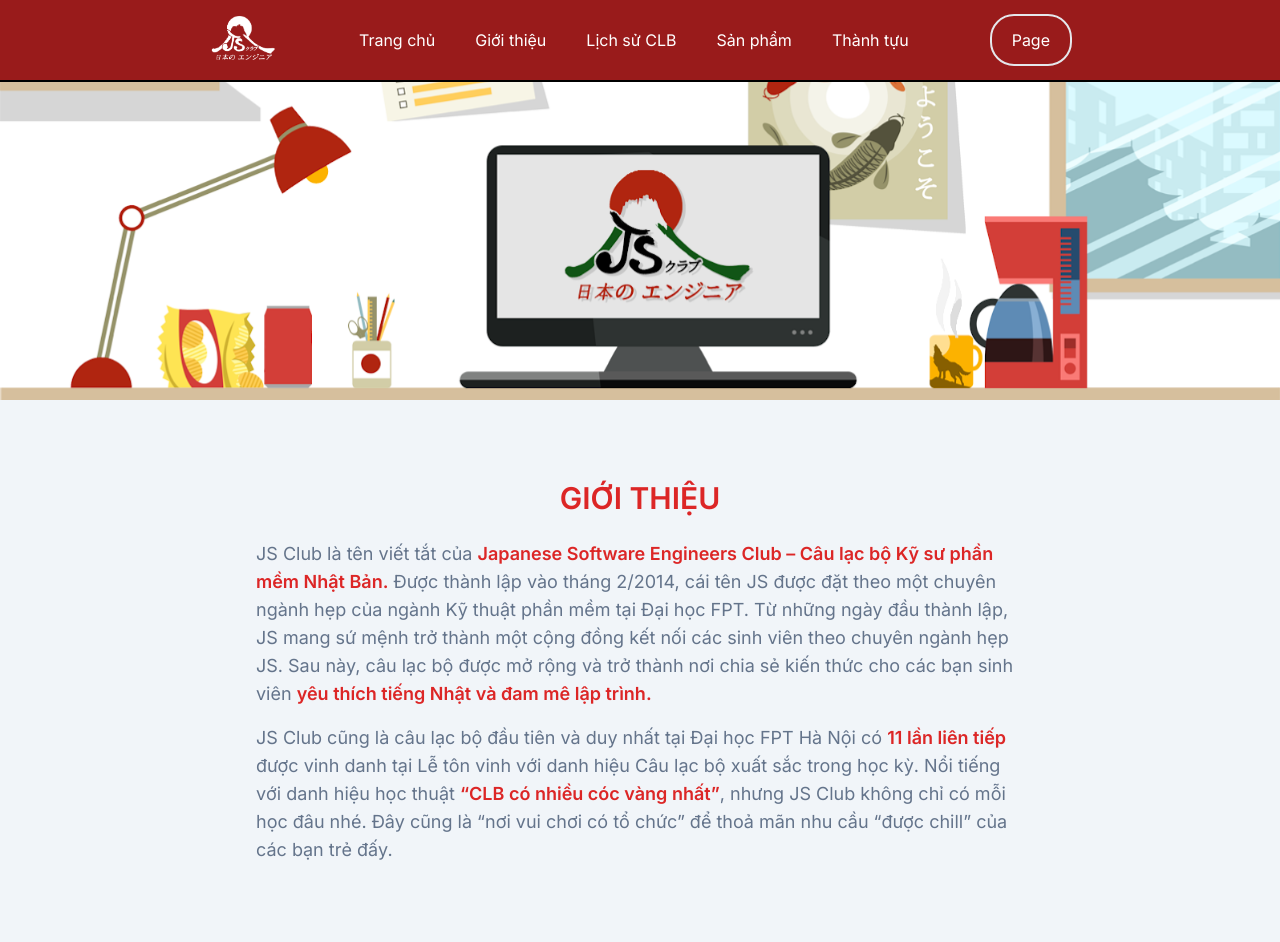
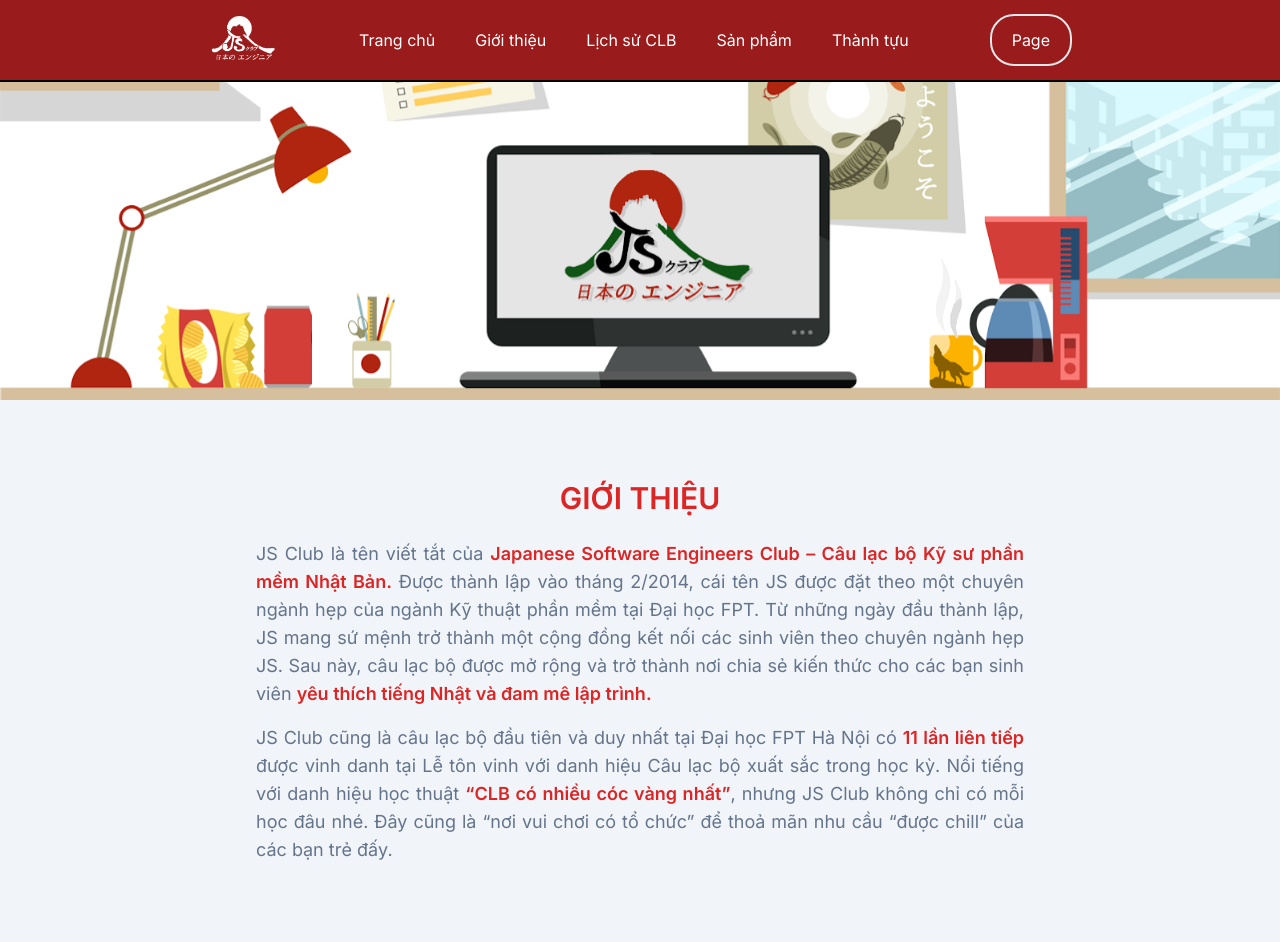
Before and after one commit to fu-js/js-website, a Next.js app: page /about in a window 1280 px wide. Shown: the top 942 px of the page. Built offline with nearby package versions, Linux system fonts and the light colour scheme.

Commit message:
💄 update: justify paragraph

```diff
--- a/src/section/Intro.tsx
+++ b/src/section/Intro.tsx
@@ -34,7 +34,7 @@ export function Intro() {
             </h2>
 
             <div className="text-slate-500 mt-20 text-base lg:text-lg space-y-4 max-w-3xl mx-auto">
-                <p>
+                <p className="text-justify">
                     JS Club là tên viết tắt của{" "}
                     <span className="text-red-600 font-semibold">
             Japanese Software Engineers Club – Câu lạc bộ Kỹ sư phần mềm Nhật
@@ -50,7 +50,7 @@ export function Intro() {
           </span>
                 </p>
 
-                <p>
+                <p className="text-justify">
                     JS Club cũng là câu lạc bộ đầu tiên và duy nhất tại Đại
                     học FPT Hà Nội có{" "}
                     <span className="text-red-600 font-semibold">11 lần liên tiếp</span>{" "}
```
